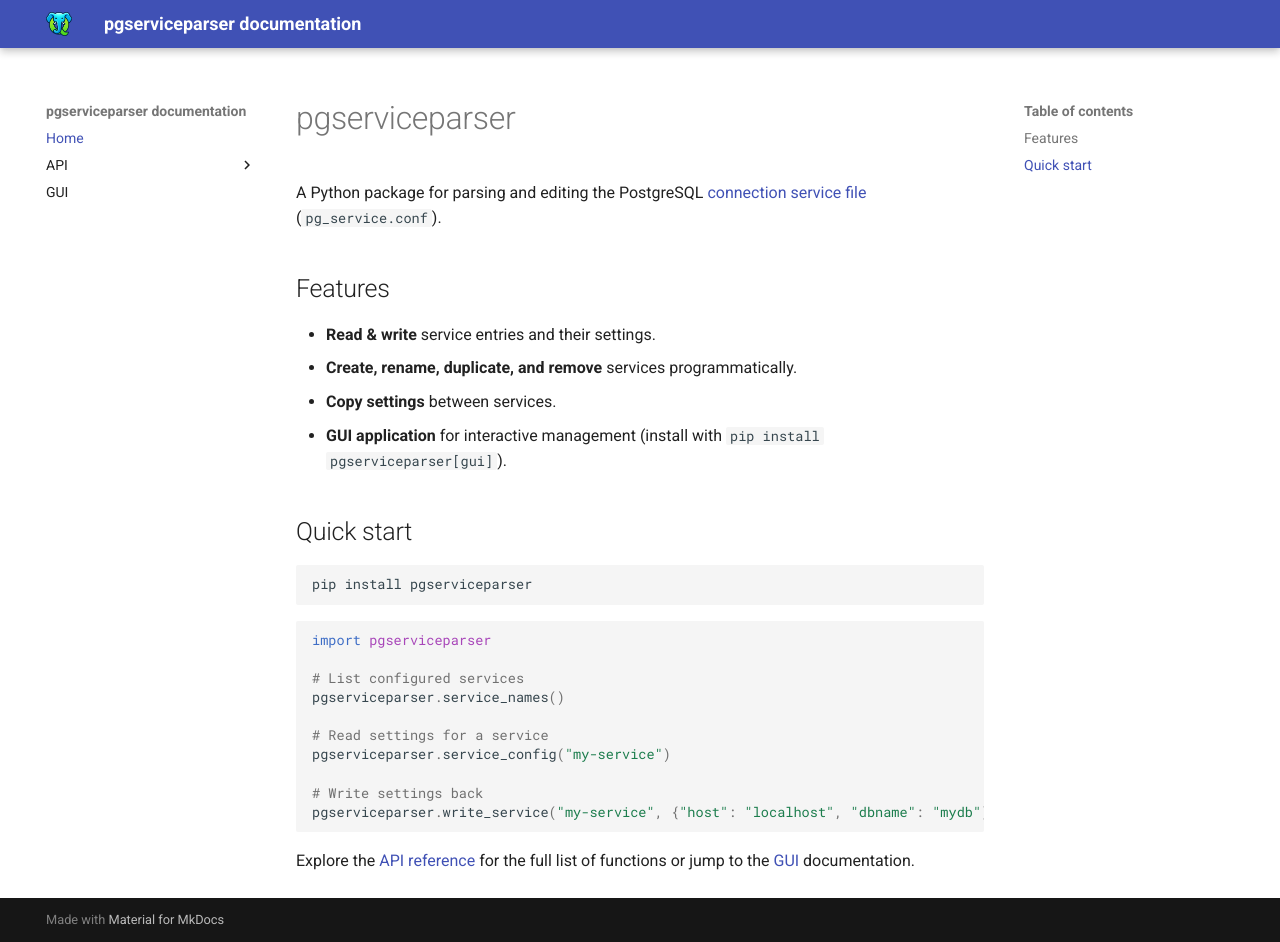
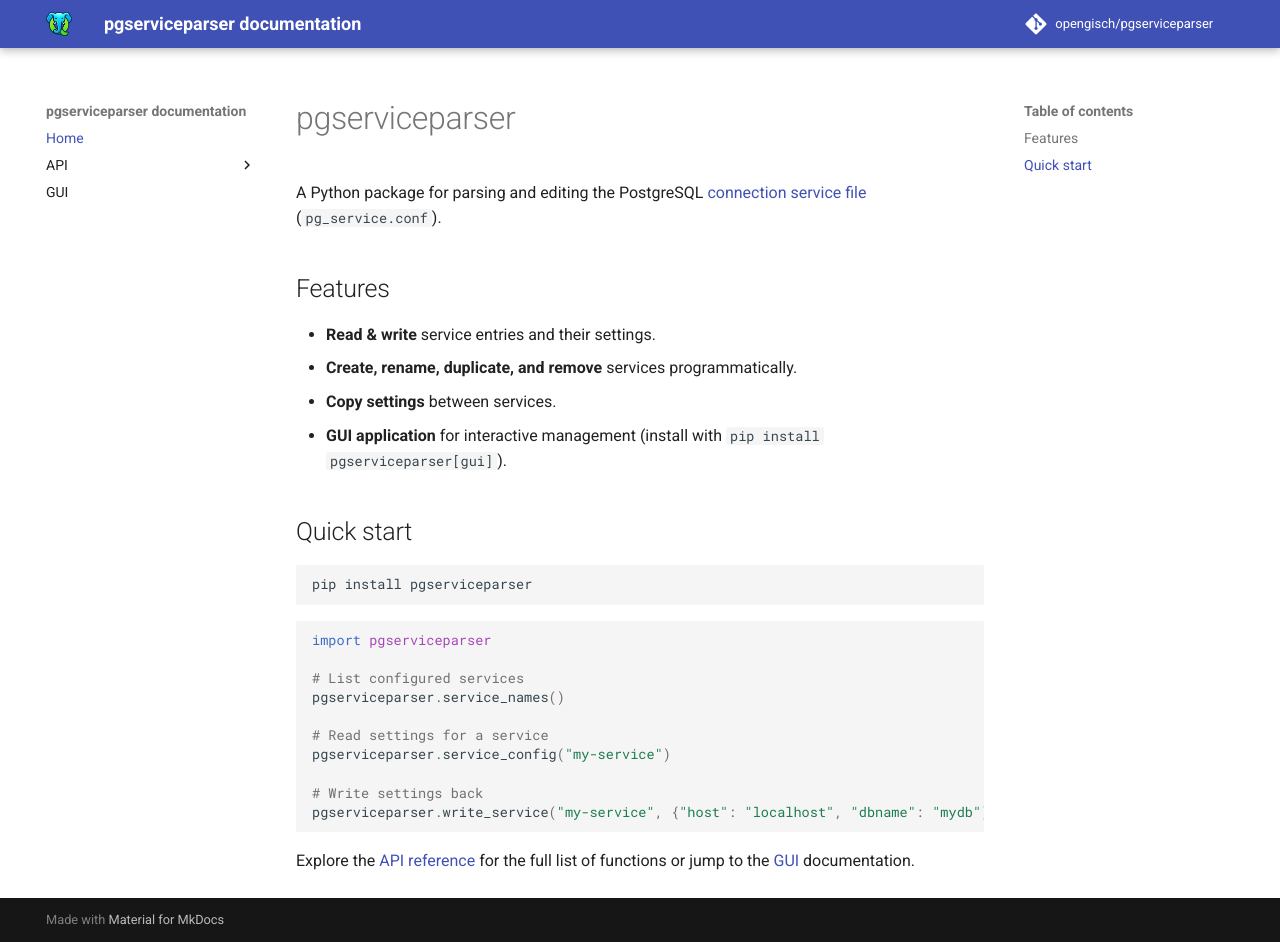
Before and after one commit to opengisch/pgserviceparser, an MkDocs documentation site: the page built from docs/docs/index.md, in a window 1280 px wide and 942 px high. Built offline with MkDocs 1.6.1 and Material for MkDocs 9.7.7, drawn with Linux system fonts in a browser that asks for light colours; comment, search, counter and statistics services are not loaded.

Commit message:
Add repo link to mkdocs top right

```diff
--- a/docs/mkdocs.yml
+++ b/docs/mkdocs.yml
@@ -1,4 +1,6 @@
 site_name: pgserviceparser documentation
+repo_url: https://github.com/opengisch/pgserviceparser
+repo_name: opengisch/pgserviceparser
 theme:
   name: "material"
   logo: assets/images/logo.png
```
